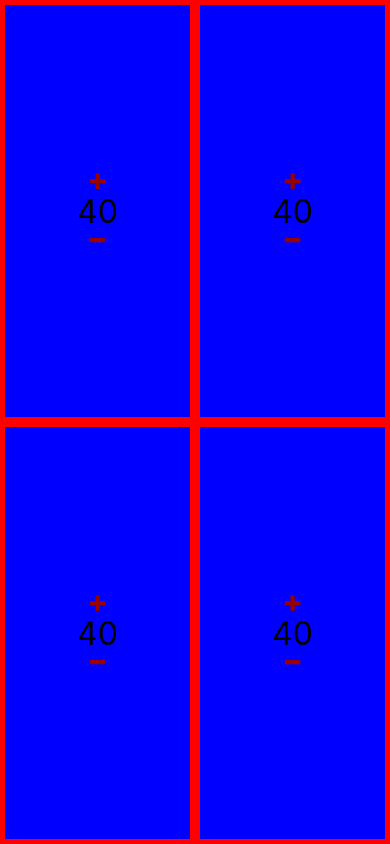
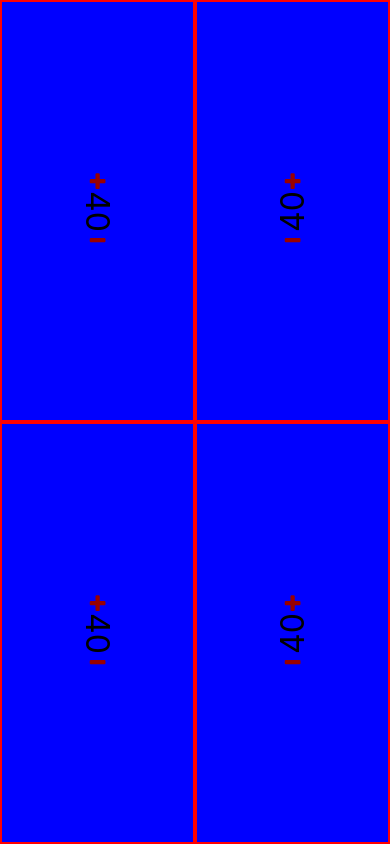
Before and after one commit to Mctripp/mtg-life-counter, a React Native app: screen / in a window 390 px wide. Built offline with nearby package versions, Linux system fonts and the light colour scheme.

Commit message:
Small layout changes

```diff
--- a/App.js
+++ b/App.js
@@ -7,18 +7,26 @@ export default function App() {
   return (
     <View style={styles.fullContainer}>
       <View style={styles.halfContainer}>
-        <LifeTotal/>
-        <LifeTotal/>
+        <LifeTotal
+          side='left'
+        />
+        <LifeTotal
+          side='right'
+        />
       </View>
       <View style={styles.halfContainer}>
-        <LifeTotal/>
-        <LifeTotal/>
+        <LifeTotal
+          side='left'
+        />
+        <LifeTotal
+          side='right'
+        />
       </View>
     </View>
   );
 }
 
-const LifeTotal = () => {
+const LifeTotal = ({ side }) => {
   const [total, setTotal] = useState(40)
   const onIncrement = () => {
     setTotal(total + 1)
@@ -34,7 +42,7 @@ const LifeTotal = () => {
       >
         <Icon name="plus" size={20} color="#900" />
       </TouchableOpacity>
-      <Text style={styles.text}>{total}</Text>
+      <Text style={side === 'left' ? styles.leftText : styles.rightText}>{total}</Text>
       <TouchableOpacity
         style={styles.touchy}
         onPress={onDecrement}
@@ -63,9 +71,18 @@ const styles = StyleSheet.create({
     backgroundColor: 'blue',
     alignItems: 'center',
     justifyContent: 'center',
-    margin: 5
+    margin: 2
   },
-  text: {
-    fontSize: 32
+  leftText: {
+    fontSize: 32,
+    transform: [
+      { rotate: '90deg' }
+    ]
+  },
+  rightText: {
+    fontSize: 32,
+    transform: [
+      { rotate: '-90deg' }
+    ]
   }
 });
```
